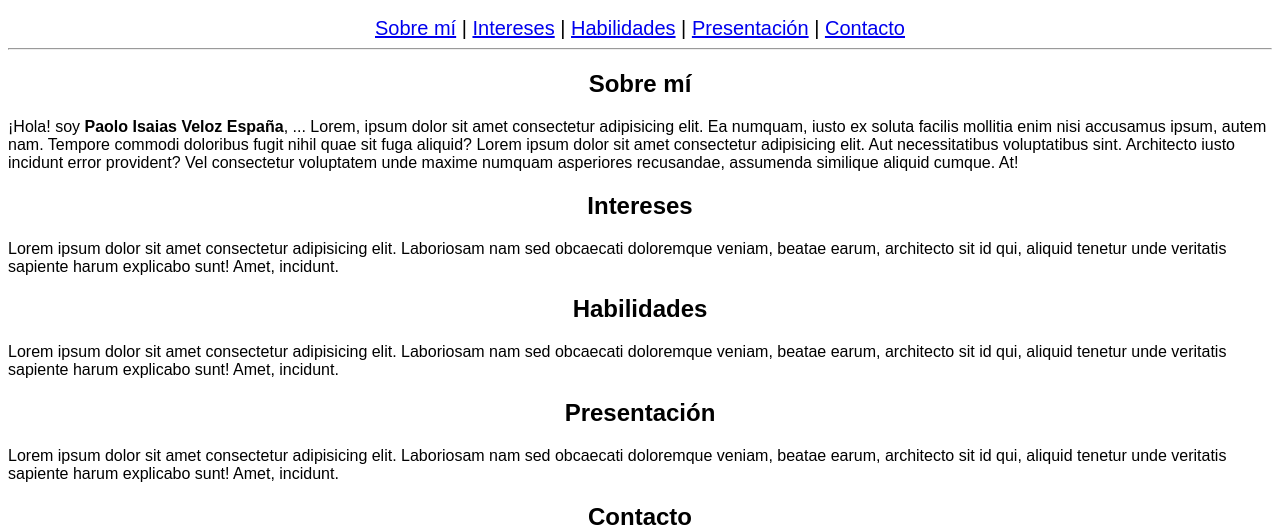
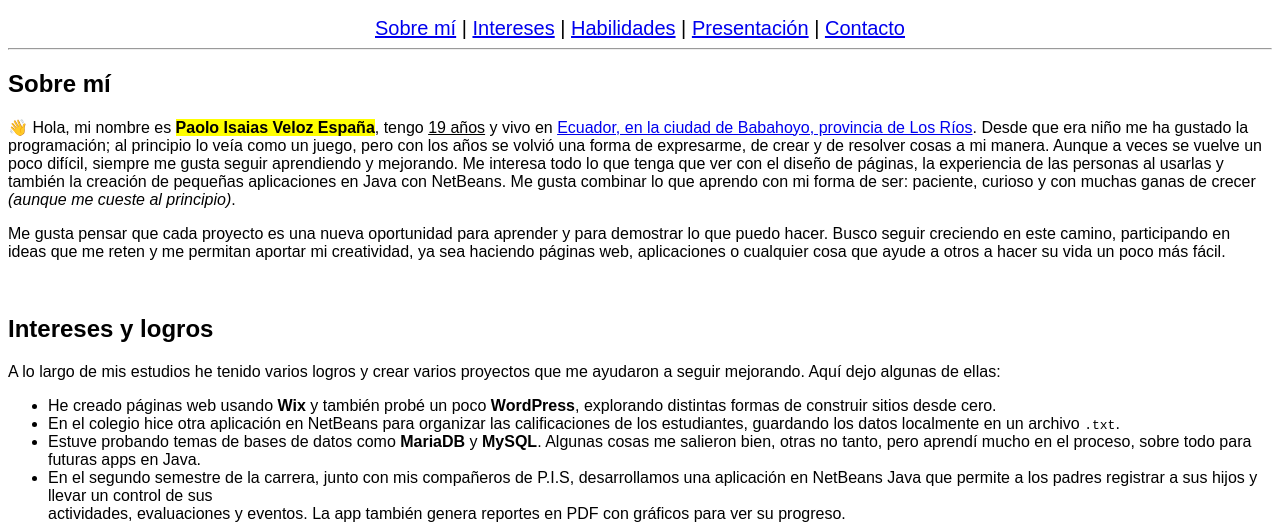
Before and after one commit to paoloveloz/Repositorio, a plain HTML site: page index.html in a window 1280 px wide. Shown: the part 269-800 px from the top of the page. Drawn offline with Linux system fonts and the light colour scheme.

Commit message:
Update index.html: - Añadidas secciones de intereses y presentación - Reescrita la sección "Sobre mí" y la sección de "Intereses" - Nuevas etiquetas incorporadas semánticas y multimedia (mark, em, u, strong, video) - Eliminación de la etiqueta "center" en cada sección

```diff
--- a/index.html
+++ b/index.html
@@ -40,24 +40,28 @@
     <main>
         <!-- Sobre Mí -->
         <section id="sobremi">
-            <center><h2>Sobre mí</h2></center>
+            <h2>Sobre mí</h2>
             <!-- Descripción personal, usando etiquetas "stronng, em, mark, etc" -->
-            <p>
-                ¡Hola! soy <strong>Paolo Isaias Veloz España</strong>, ... Lorem, ipsum dolor sit amet consectetur adipisicing elit. Ea numquam, iusto ex soluta facilis mollitia enim nisi accusamus ipsum, autem nam. Tempore commodi doloribus fugit nihil quae sit fuga aliquid? Lorem ipsum dolor sit amet consectetur adipisicing elit. Aut necessitatibus voluptatibus sint. Architecto iusto incidunt error provident? Vel consectetur voluptatem unde maxime numquam asperiores recusandae, assumenda similique aliquid cumque. At!
-            </p>
+            <p>👋 Hola, mi nombre es <strong><mark>Paolo Isaias Veloz España</mark></strong>, tengo <u>19 años</u> y vivo en <a href="https://maps.app.goo.gl/JhfjXSeCqwE579xC6" target="_blank">Ecuador, en la ciudad de Babahoyo, provincia de Los Ríos</a>. Desde que era niño me ha gustado la programación; al principio lo veía como un juego, pero con los años se volvió una forma de expresarme, de crear y de resolver cosas a mi manera. Aunque a veces se vuelve un poco difícil, siempre me gusta seguir aprendiendo y mejorando. Me interesa todo lo que tenga que ver con el diseño de páginas, la experiencia de las personas al usarlas y también la creación de pequeñas aplicaciones en Java con NetBeans. Me gusta combinar lo que aprendo con mi forma de ser: paciente, curioso y con muchas ganas de crecer <em>(aunque me cueste al principio)</em>.</p>
+            <p>Me gusta pensar que cada proyecto es una nueva oportunidad para aprender y para demostrar lo que puedo hacer. Busco seguir creciendo en este camino, participando en ideas que me reten y me permitan aportar mi creatividad, ya sea haciendo páginas web, aplicaciones o cualquier cosa que ayude a otros a hacer su vida un poco más fácil.</p><br>
         </section>
 
         <!-- Intereses -->
         <section id="intereses">
-            <center><h2>Intereses</h2></center>
-            <p>
-                Lorem ipsum dolor sit amet consectetur adipisicing elit. Laboriosam nam sed obcaecati doloremque veniam, beatae earum, architecto sit id qui, aliquid tenetur unde veritatis sapiente harum explicabo sunt! Amet, incidunt.
-            </p>
+            <h2>Intereses y logros</h2>
+            <!-- Descripción de mis intereses y logros que he tenido a lo largo de mis estudios -->
+            <p>A lo largo de mis estudios he tenido varios logros y crear varios proyectos que me ayudaron a seguir mejorando. Aquí dejo algunas de ellas:</p>
+            <ul>
+                <li>He creado páginas web usando <strong>Wix</strong> y también probé un poco <strong>WordPress</strong>, explorando distintas formas de construir sitios desde cero.</li>
+                <li>En el colegio hice otra aplicación en NetBeans para organizar las calificaciones de los estudiantes, guardando los datos localmente en un archivo <code>.txt</code>.</li>
+                <li>Estuve probando temas de bases de datos como <strong>MariaDB</strong> y <strong>MySQL</strong>. Algunas cosas me salieron bien, otras no tanto, pero aprendí mucho en el proceso, sobre todo para futuras apps en Java.</li>
+                <li>En el segundo semestre de la carrera, junto con mis compañeros de P.I.S, desarrollamos una aplicación en NetBeans Java que permite a los padres registrar a sus hijos y llevar un control de sus <br>actividades, evaluaciones y eventos. La app también genera reportes en PDF con gráficos para ver su progreso.</li>
+            </ul><br>
         </section>
 
         <!-- Habilidades -->
         <section id="habilidades">
-            <center><h2>Habilidades</h2></center>
+            <h2>Habilidades</h2>
             <p>
                 Lorem ipsum dolor sit amet consectetur adipisicing elit. Laboriosam nam sed obcaecati doloremque veniam, beatae earum, architecto sit id qui, aliquid tenetur unde veritatis sapiente harum explicabo sunt! Amet, incidunt.
             </p>
@@ -65,15 +69,19 @@
 
         <!-- Presentación (Multimedia) -->
         <section id="presentacion">
-            <center><h2>Presentación</h2></center>
-            <p>
-                Lorem ipsum dolor sit amet consectetur adipisicing elit. Laboriosam nam sed obcaecati doloremque veniam, beatae earum, architecto sit id qui, aliquid tenetur unde veritatis sapiente harum explicabo sunt! Amet, incidunt.
-            </p>
+            <h2>Presentación</h2>
+            <!-- Video de presentación de prueba, no es el video oficial -->
+            <video controls width="470">
+                <source src="Videos/Video 1 Prueba - Whatever Happens.mp4" type="video/mp4">
+                Tu navegador no soporta la etiqueta de vídeo.
+            </video><br>
+            <!-- Descargar la presentación si el navegador no soporta la etiqueta video -->
+            <p><a href="Videos/Video 1 Prueba - Whatever Happens.mp4" download>¿No puedes ver la presentación? Descárgala en MP4</a>.</p>
         </section>
 
         <!-- Contacto -->
         <section id="contacto">
-            <center><h2>Contacto</h2></center>
+            <h2>Contacto</h2>
             <p>
                 Lorem ipsum dolor sit amet consectetur adipisicing elit. Laboriosam nam sed obcaecati doloremque veniam, beatae earum, architecto sit id qui, aliquid tenetur unde veritatis sapiente harum explicabo sunt! Amet, incidunt.
             </p>
```
